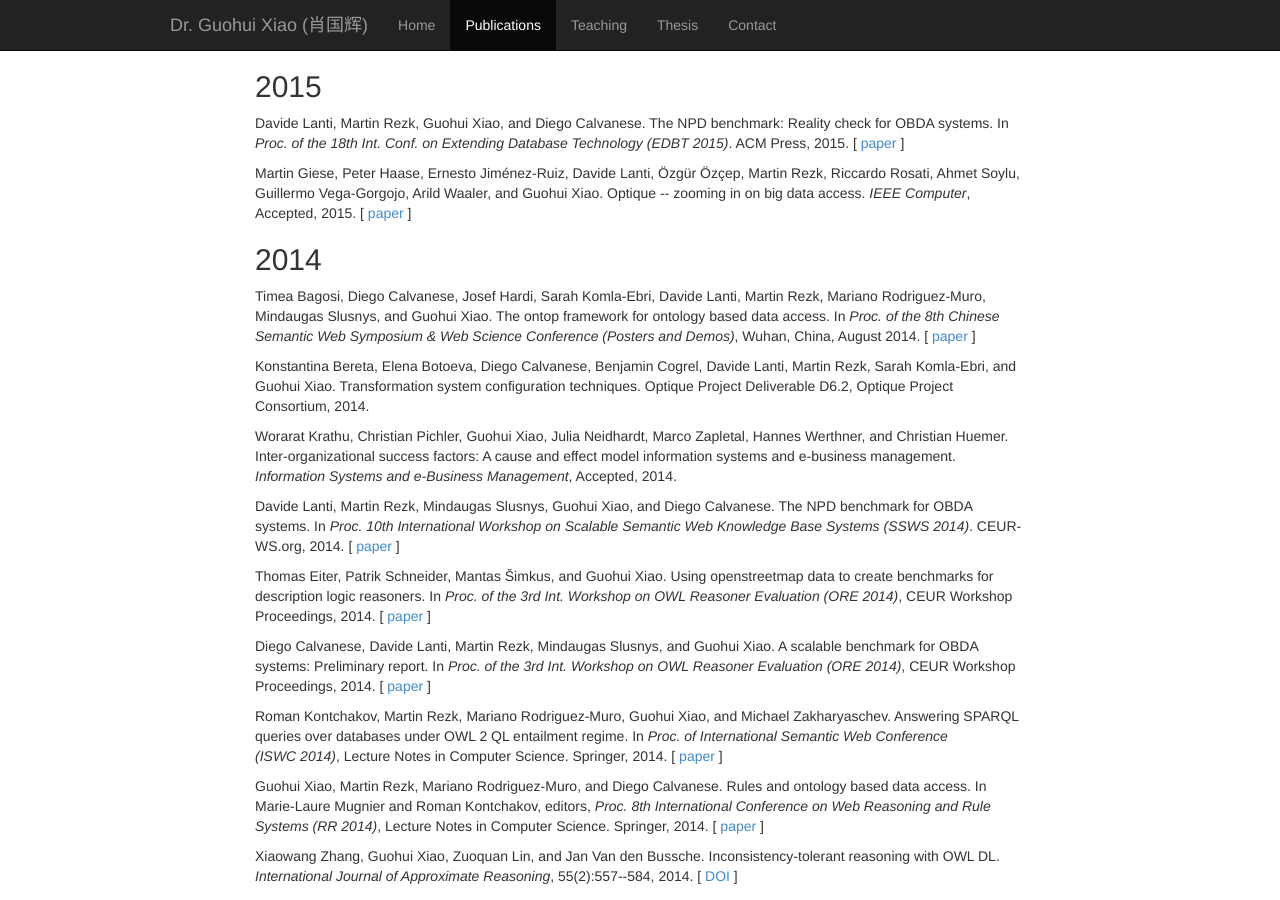
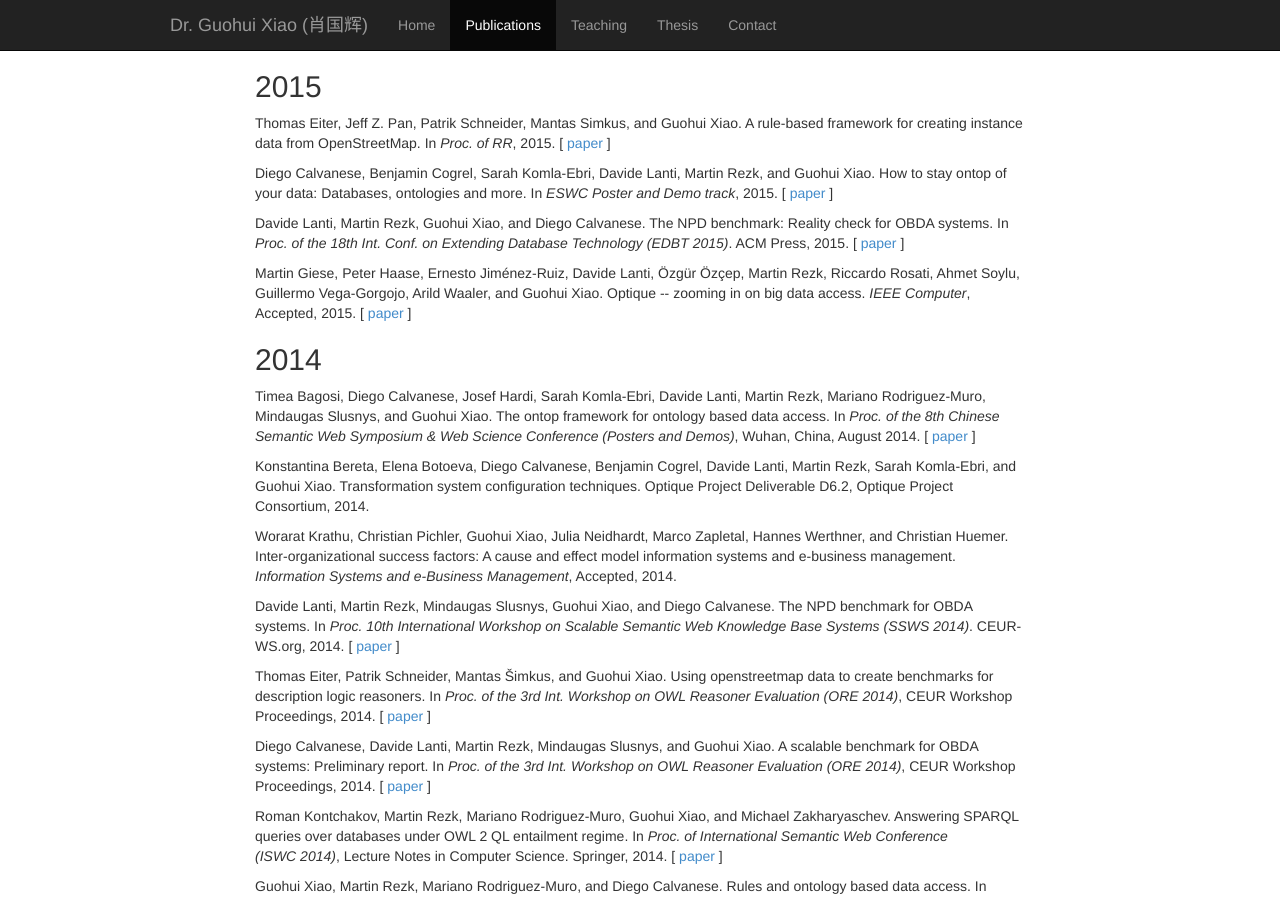
Before and after one commit to ghxiao/ghxiao.github.io, a Jekyll site: the page built from publications.html, in a window 1280 px wide and 900 px high. Built offline with Jekyll 4.4.1, drawn with Linux system fonts in a browser that asks for light colours; nearby versions of some CDN libraries; Markdown is read by kramdown in place of the engine named in the settings.

Commit message:
update pubs

```diff
--- a/_includes/bib2015.html
+++ b/_includes/bib2015.html
@@ -6,6 +6,26 @@
 
 
 
+
+<p><a name="2015-rr-osm"></a>
+
+Thomas Eiter, Jeff&nbsp;Z. Pan, Patrik Schneider, Mantas Simkus, and Guohui Xiao.
+ A rule-based framework for creating instance data from
+  OpenStreetMap.
+ In <em>Proc. of RR</em>, 2015.
+[&nbsp;<a href="http://www.ghxiao.org/publications/2015-rr-osm.pdf">paper</a>&nbsp;]
+
+</p>
+
+<p><a name="2015-eswc-demo"></a>
+
+Diego Calvanese, Benjamin Cogrel, Sarah Komla-Ebri, Davide Lanti, Martin Rezk,
+  and Guohui Xiao.
+ How to stay ontop of your data: Databases, ontologies and more.
+ In <em>ESWC Poster and Demo track</em>, 2015.
+[&nbsp;<a href="http://www.ghxiao.org/publications/2015-eswc-demo.pdf">paper</a>&nbsp;]
+
+</p>
 
 <p><a name="edbt15-npd"></a>
 
--- a/publications.html
+++ b/publications.html
@@ -3,7 +3,6 @@ layout: default
 title: Dr. Guohui Xiao -- Publications
 slug: publications
 permalink: publications.html
-years: [2013, 2012, 2011, 2010, 2009]
 ---
 
 <h2>2015</h2>
```
Also changed, not shown: 2 other files.
